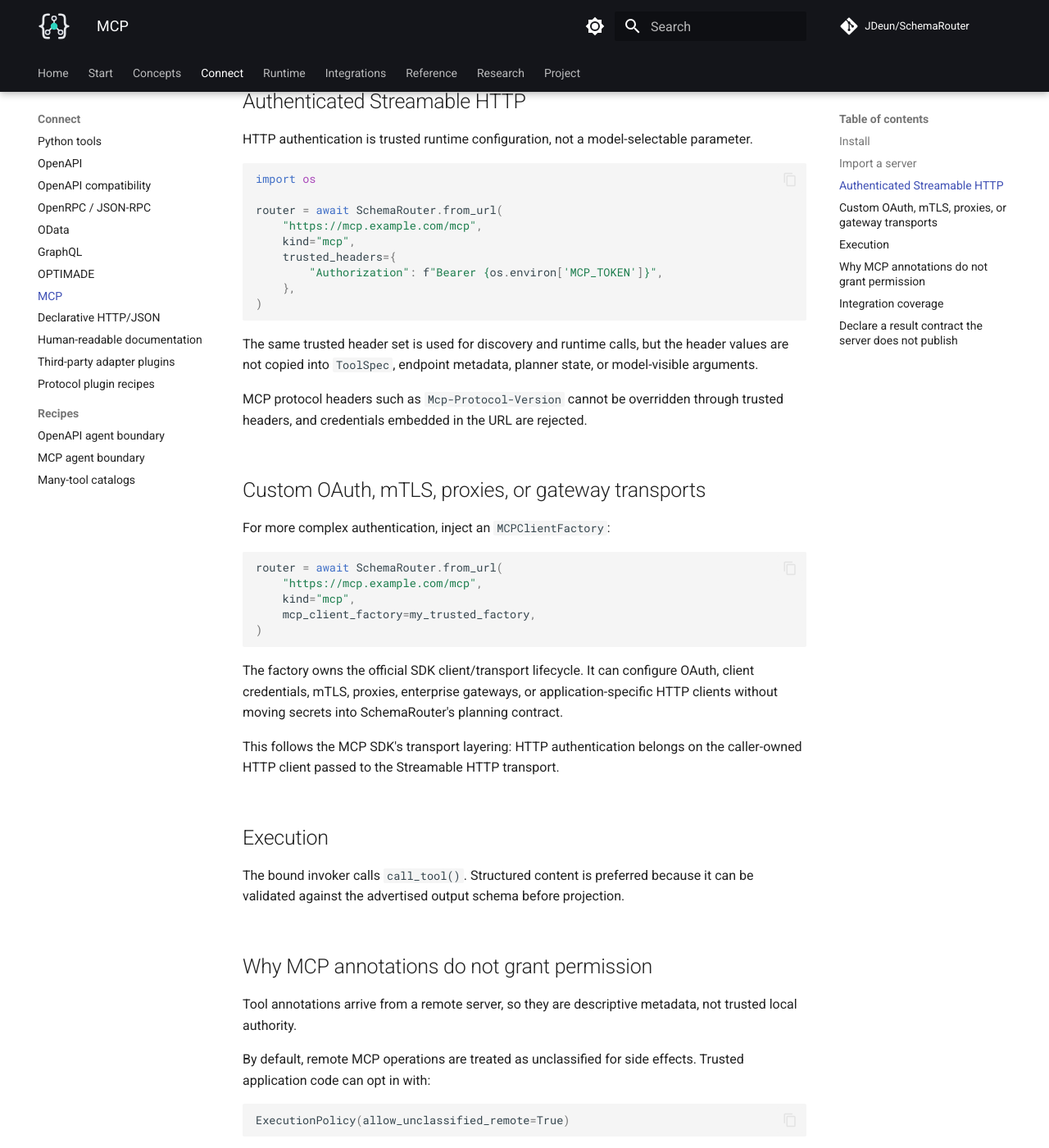
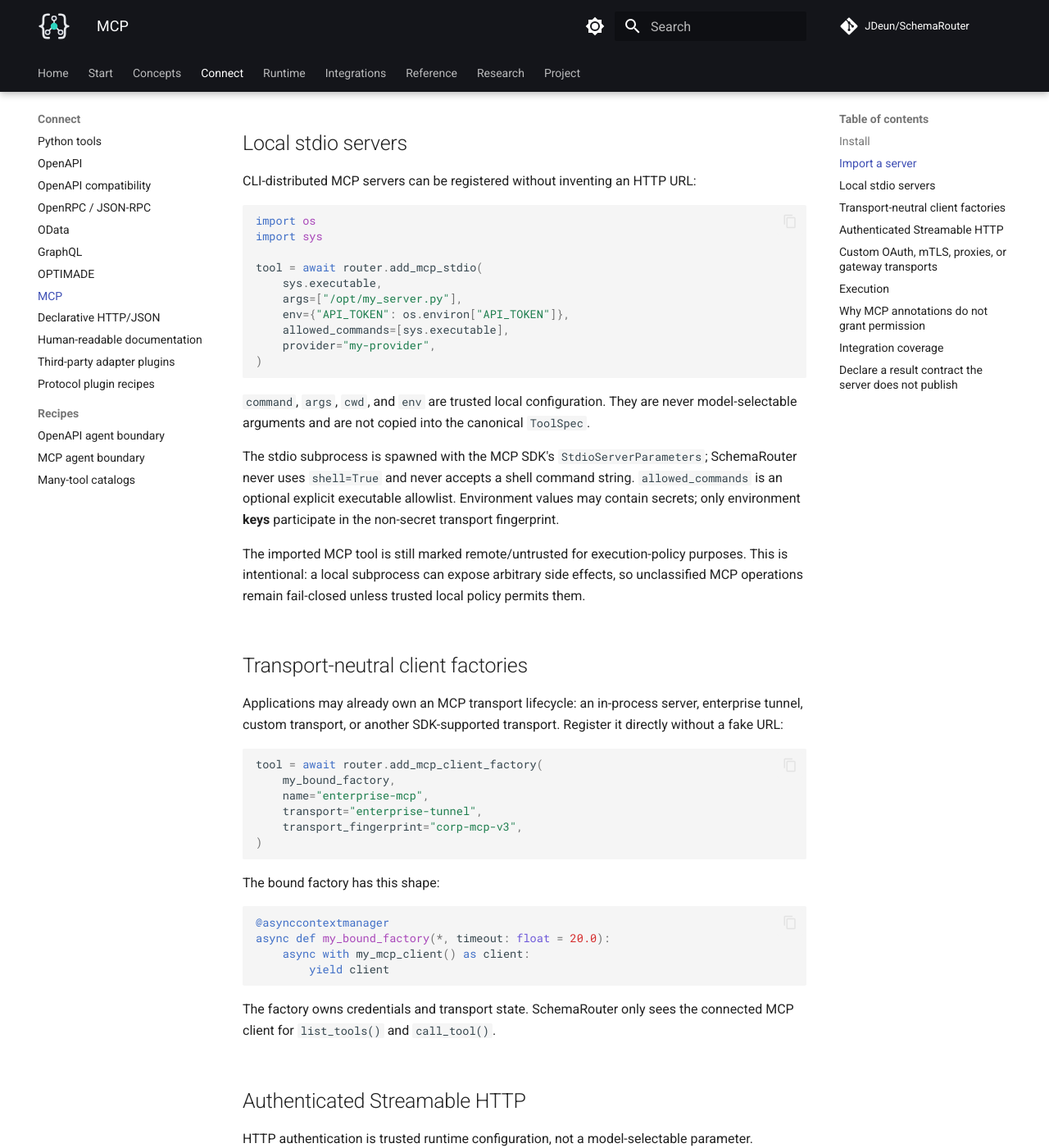
Before and after one commit to JDeun/SchemaRouter, an MkDocs documentation site: the page built from docs/guides/mcp.md, in a window 1280 px wide and 1400 px high, scrolled down 869 px. Shown: the whole window at 82% size. Built offline with MkDocs 1.6.1 and Material for MkDocs 9.7.7, drawn with Linux system fonts in a browser that asks for light colours; comment, search, counter and statistics services are not loaded; some of the changed text lies outside the part shown.

Commit message:
docs: document MCP stdio and transport-neutral factories

````diff
--- a/docs/guides/mcp.md
+++ b/docs/guides/mcp.md
@@ -1,6 +1,8 @@
 # MCP
 
-SchemaRouter uses the official MCP Python SDK for Streamable HTTP discovery and execution.
+SchemaRouter uses the official MCP Python SDK while keeping the **MCP protocol** separate from
+its transport. Built-in paths cover Streamable HTTP, local stdio subprocess servers, and caller-owned
+transport-neutral client factories.
 
 ## Install
 
@@ -32,6 +34,61 @@
 
 Discovery performs protocol negotiation, paginates `list_tools()`, and imports each advertised
 `inputSchema` and `outputSchema`.
+
+## Local stdio servers
+
+CLI-distributed MCP servers can be registered without inventing an HTTP URL:
+
+```python
+import os
+import sys
+
+tool = await router.add_mcp_stdio(
+    sys.executable,
+    args=["/opt/my_server.py"],
+    env={"API_TOKEN": os.environ["API_TOKEN"]},
+    allowed_commands=[sys.executable],
+    provider="my-provider",
+)
+```
+
+`command`, `args`, `cwd`, and `env` are trusted local configuration. They are never
+model-selectable arguments and are not copied into the canonical `ToolSpec`.
+
+The stdio subprocess is spawned with the MCP SDK's `StdioServerParameters`; SchemaRouter never
+uses `shell=True` and never accepts a shell command string. `allowed_commands` is an optional
+explicit executable allowlist. Environment values may contain secrets; only environment **keys**
+participate in the non-secret transport fingerprint.
+
+The imported MCP tool is still marked remote/untrusted for execution-policy purposes. This is
+intentional: a local subprocess can expose arbitrary side effects, so unclassified MCP operations
+remain fail-closed unless trusted local policy permits them.
+
+## Transport-neutral client factories
+
+Applications may already own an MCP transport lifecycle: an in-process server, enterprise tunnel,
+custom transport, or another SDK-supported transport. Register it directly without a fake URL:
+
+```python
+tool = await router.add_mcp_client_factory(
+    my_bound_factory,
+    name="enterprise-mcp",
+    transport="enterprise-tunnel",
+    transport_fingerprint="corp-mcp-v3",
+)
+```
+
+The bound factory has this shape:
+
+```python
+@asynccontextmanager
+async def my_bound_factory(*, timeout: float = 20.0):
+    async with my_mcp_client() as client:
+        yield client
+```
+
+The factory owns credentials and transport state. SchemaRouter only sees the connected MCP client
+for `list_tools()` and `call_tool()`.
 
 ## Authenticated Streamable HTTP
 
@@ -102,10 +159,10 @@
 
 ## Integration coverage
 
-Repository CI starts a real Streamable HTTP MCP server using the official SDK and verifies:
+Repository CI starts real Streamable HTTP **and stdio** MCP servers using the official SDK and verifies:
 
 ```text
-HTTP server
+HTTP or stdio server
  -> discovery
  -> input/output schema import
  -> planning
````
